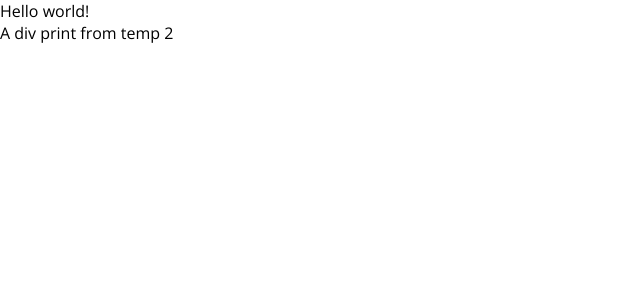
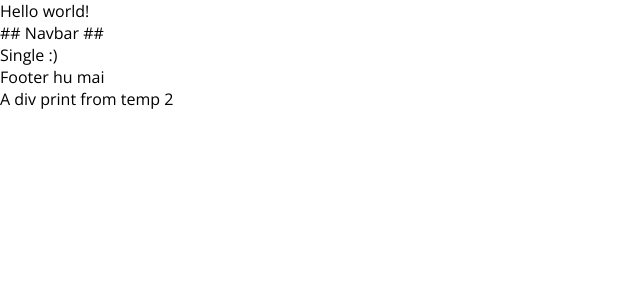
Before and after one commit to abhisheksatyam123/bolgapp, a React (Create React App) app in the folder client/: page /post/1 in a window 1280 px wide. Shown: the top 300 px of the page, without its empty margins (0-640 px from the left). Built offline with nearby package versions, Linux system fonts and the light colour scheme.

Commit message:
Added React-router dom Added outlet funcinality and routing funcinality Created basic pages for : Login, Home , Write and etc..

```diff
--- a/client/package.json
+++ b/client/package.json
@@ -8,6 +8,7 @@
     "@testing-library/user-event": "^13.5.0",
     "react": "^18.0.0",
     "react-dom": "^18.0.0",
+    "react-router-dom": "^6.26.2",
     "react-scripts": "5.0.1",
     "web-vitals": "^2.1.4"
   },
--- a/client/src/App.js
+++ b/client/src/App.js
@@ -1,7 +1,66 @@
+import {
+  createBrowserRouter,
+  RouterProvider,
+  Outlet,
+} from "react-router-dom";
+
+import Register from "./pages/Register"
+import Home from "./pages/Home"
+import Login from "./pages/Login"
+import Single from "./pages/Single"
+import Write from "./pages/Write"
+import Navbar from "./components/Navbar"
+import Footer from "./components/Footer"
+
+
+const Layout = () =>{  // a outlet functio which a parent can paas to its childrens.
+  return (
+  <>
+    <Navbar/>
+    <Outlet/>
+    <Footer/>
+  </>
+  )
+}
+
+
+const router = createBrowserRouter([
+  {
+    path: "/",
+    element: <Layout/>,
+    children : [
+        {
+            path : "/Home",
+            element : <Home/>
+        },
+        {
+        path : "/post/:id",
+            element : <Single/>
+        },
+         {
+            path : "/Write",
+            element : <Write/>
+        },
+    ]
+  },
+  {
+    path: "/Register",
+    element: <Register/>,
+  },
+  {
+    path: "/Login",
+    element: <Login/>,
+  },
+
+]);
+
+
+
 export function App() {
   return (
     <div>
       Hello world!
+      <RouterProvider router={router}/>
     </div>
   );
 }
@@ -17,4 +76,3 @@
 
 
 export default App;
-Temp2;
--- /dev/null
+++ b/client/src/components/Footer.jsx
@@ -0,0 +1,7 @@
+import React from 'react'
+
+const Footer = () => {
+        return (<div>Footer hu mai </div>)
+}
+
+export default Footer
--- /dev/null
+++ b/client/src/components/Navbar.jsx
@@ -0,0 +1,7 @@
+import React from 'react'
+
+const Navbar = () => {
+        return (<div>## Navbar ## </div>)
+}
+
+export default Navbar
--- /dev/null
+++ b/client/src/pages/Home.jsx
@@ -0,0 +1,7 @@
+import React from 'react'
+
+const Home = () => {
+	return (<div>Home :) </div>)
+}
+
+export default Home
--- /dev/null
+++ b/client/src/pages/Login.jsx
@@ -0,0 +1,7 @@
+import React from 'react'
+
+const Login = () => {
+	return (<div>Login </div>)
+}
+
+export default Login
--- /dev/null
+++ b/client/src/pages/Register.jsx
@@ -0,0 +1,7 @@
+import React from 'react'
+
+const Register = () => {
+        return (<div>Register :) </div>)
+}
+
+export default Register
--- /dev/null
+++ b/client/src/pages/Single.jsx
@@ -0,0 +1,7 @@
+import React from 'react'
+
+const Single = () => {
+        return (<div>Single :) </div>)
+}
+
+export default Single
--- /dev/null
+++ b/client/src/pages/Write.jsx
@@ -0,0 +1,7 @@
+import React from 'react'
+
+const Write = () => {
+        return (<div>Write :) </div>)
+}
+
+export default Write
```
Also changed, not shown: client/index.html (added, +12 -0 lines), 1 other file (tests, documents, lock files or other folders).
